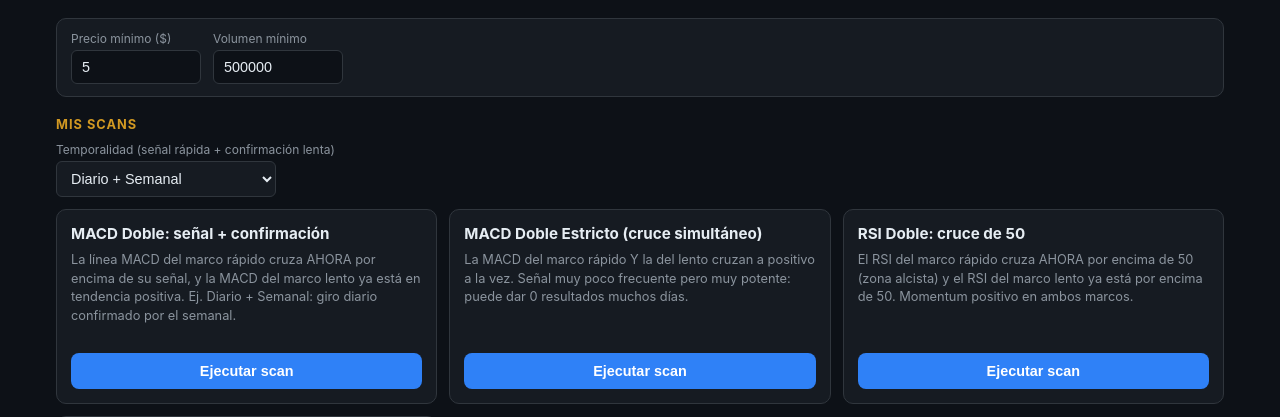
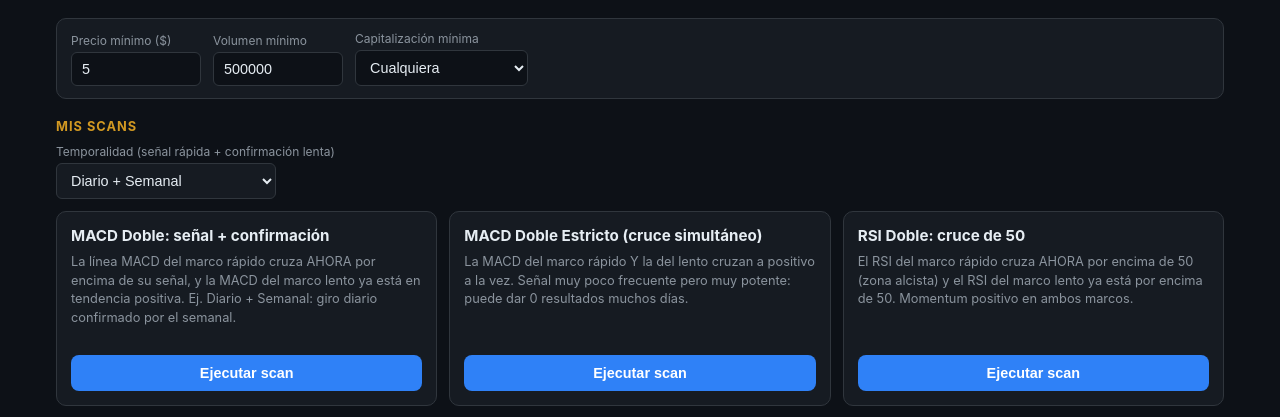
Before and after one commit to wilgut/stock-scanner, a Flask app: page / in a window 1280 px wide. Shown: the part 65-482 px from the top of the page. Run offline with Flask 3, Linux system fonts and the light colour scheme.

Commit message:
Agrega filtro de capitalizacion minima de mercado
Co-Authored-By: Claude Fable 5 <noreply@anthropic.com>

```diff
--- a/app.py
+++ b/app.py
@@ -34,11 +34,13 @@ def api_scan(scan_id):
     try:
         min_price = float(request.args.get('min_price', 5))
         min_volume = int(request.args.get('min_volume', 500_000))
+        min_mcap = float(request.args.get('min_mcap', 0))
     except ValueError:
         return jsonify({'error': 'Filtros inválidos'}), 400
     tf = request.args.get('tf', TF_DEFAULT)
     try:
-        total, filas, etiquetas = run_scan(scan_id, min_price, min_volume, tf)
+        total, filas, etiquetas = run_scan(scan_id, min_price, min_volume,
+                                           min_mcap, tf)
     except Exception:
         traceback.print_exc()
         return jsonify({'error': 'Error consultando TradingView. '
--- a/scans.py
+++ b/scans.py
@@ -207,7 +207,8 @@ def _cookies():
     return {'sessionid': sid} if sid else None
 
 
-def run_scan(scan_id, min_price=5.0, min_volume=500_000, tf=TF_DEFAULT, limit=60):
+def run_scan(scan_id, min_price=5.0, min_volume=500_000, min_mcap=0,
+             tf=TF_DEFAULT, limit=60):
     """Ejecuta un scan y devuelve (total, filas, etiquetas RSI)."""
     scan = SCANS[scan_id]
 
@@ -219,6 +220,9 @@ def run_scan(scan_id, min_price=5.0, min_volume=500_000, tf=TF_DEFAULT, limit=60
     else:
         fast, slow, lbl_fast, lbl_slow = TF_PAIRS[TF_DEFAULT]
         condiciones = scan['condiciones']()
+
+    if min_mcap > 0:
+        condiciones = [col('market_cap_basic') > min_mcap, *condiciones]
 
     rsi_fast, rsi_slow = f'RSI{fast}', f'RSI{slow}'
     q = (
--- a/templates/index.html
+++ b/templates/index.html
@@ -27,10 +27,11 @@
     border-radius: 10px; padding: 12px 14px; margin-bottom: 18px;
   }
   .filtros label { font-size: 0.75rem; color: var(--muted); display: block; margin-bottom: 4px; }
-  .filtros input {
+  .filtros input, .filtros select {
     background: var(--bg); border: 1px solid var(--border); color: var(--text);
     border-radius: 6px; padding: 8px 10px; width: 130px; font-size: 0.9rem;
   }
+  .filtros select { width: auto; min-width: 150px; }
 
   h2.categoria {
     font-size: 0.8rem; text-transform: uppercase; letter-spacing: 1px;
@@ -102,6 +103,16 @@
     <label for="min_volume">Volumen mínimo</label>
     <input type="number" id="min_volume" value="500000" min="0" step="100000">
   </div>
+  <div>
+    <label for="min_mcap">Capitalización mínima</label>
+    <select id="min_mcap">
+      <option value="0" selected>Cualquiera</option>
+      <option value="300000000">$300 M (small cap+)</option>
+      <option value="2000000000">$2 B (mid cap+)</option>
+      <option value="10000000000">$10 B (large cap+)</option>
+      <option value="200000000000">$200 B (mega cap)</option>
+    </select>
+  </div>
 </div>
 
 {% for categoria, lista in categorias.items() %}
@@ -149,6 +160,7 @@ async function ejecutar(scanId, multiTf) {
   const p = new URLSearchParams({
     min_price: document.getElementById('min_price').value || 0,
     min_volume: document.getElementById('min_volume').value || 0,
+    min_mcap: document.getElementById('min_mcap').value || 0,
   });
   if (multiTf) p.set('tf', document.getElementById('tf').value);
   try {
```
